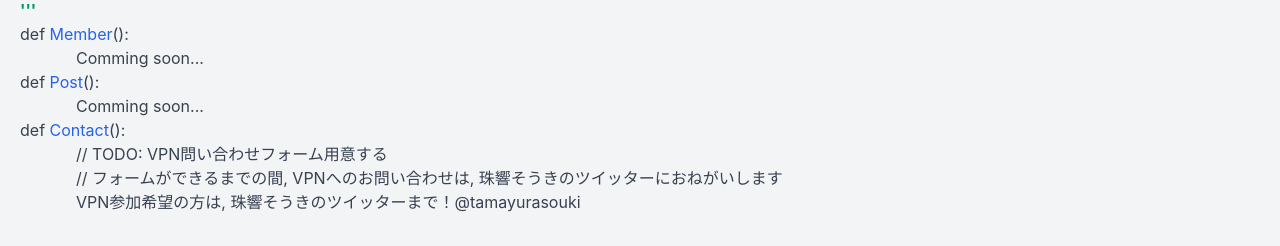
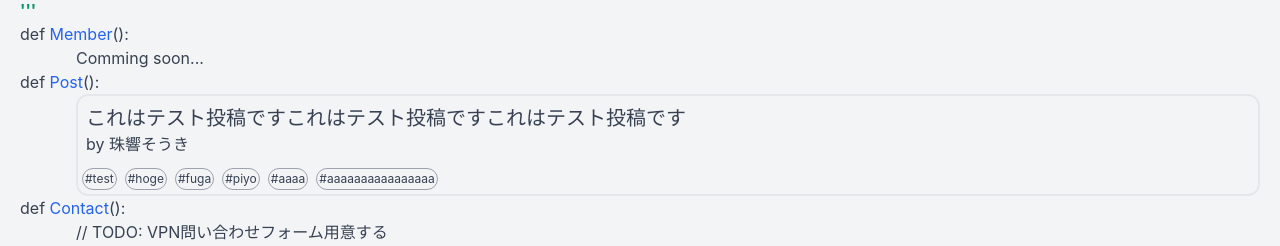
Before and after one commit to VirtualProgrammersNetwork/vpn-website, a Next.js app: page / in a window 1280 px wide. Shown: the part 399-645 px from the top of the page. Built offline with nearby package versions, Linux system fonts and the light colour scheme; what @tailwindcss/typography, tailwindcss-neumorphism would draw is missing.

Commit message:
feat: 投稿一覧実装
投稿の数が増えたときの状態は未検証

```diff
--- a/src/components/index/post.tsx
+++ b/src/components/index/post.tsx
@@ -1,9 +1,36 @@
+import Link from 'next/link';
+import PostType from '../../types/post';
 import Section from './section';
+import Tags from '../tags';
+
+const PostSummaryCard = ({ postData }: { postData: PostType }): JSX.Element => (
+  <Link href={`/posts/${postData.slug}`} passHref>
+    <div className="flex flex-col border-2 rounded-xl cursor-pointer hover:bg-gray-200">
+      <div className="m-2">
+        <div className="text-xl">{postData.title}</div>
+        <div className="min-w-max">by {postData.author.name}</div>
+      </div>
+      <div className="flex flex-row justify-between">
+        <Tags tags={postData.tags} />
+      </div>
+    </div>
+  </Link>
+);
 
 // VPNに投稿された記事一覧
-const Post = (): JSX.Element => (
-  // eslint-disable-next-line react/no-children-prop
-  <Section title="Post" children={undefined} />
-);
+type Props = {
+  allPosts: PostType[];
+};
+
+const Post = ({ allPosts }: Props): JSX.Element => {
+  const summaryCards = allPosts.map((postData) => (
+    <PostSummaryCard key={postData.slug} postData={postData} />
+  ));
+  return (
+    <Section title="Post">
+      <div className="overflow-y-auto">{summaryCards}</div>
+    </Section>
+  );
+};
 
 export default Post;
--- /dev/null
+++ b/src/components/tags.tsx
@@ -0,0 +1,17 @@
+const TagIcon = ({ tag }: { tag: string }): JSX.Element => (
+  <div className="text-xs rounded-full border border-gray-400 p-0.5 m-1 max-w-min max-h-min">
+    #{tag}
+  </div>
+);
+
+const Tags = ({ tags }: { tags: string[] }): JSX.Element => {
+  return (
+    <div className="flex flex-row overflow-hidden">
+      {tags.map((tag) => (
+        <TagIcon key={tag} tag={tag} />
+      ))}
+    </div>
+  );
+};
+
+export default Tags;
--- a/src/pages/index.tsx
+++ b/src/pages/index.tsx
@@ -1,22 +1,50 @@
 import type { NextPage } from 'next';
 // eslint-disable-next-line sort-imports
+import Author from '../types/author';
 import Contact from '../components/index/contact';
 import IndexHero from '../components/index/index-hero';
 import Layout from '../components/layout/layout';
 import Member from '../components/index/member';
 import Post from '../components/index/post';
+import PostType from '../types/post';
 import WhatIsVPN from '../components/index/what-is-vpn';
+import { getAllPosts } from '../lib/posts-utils';
+
+type Props = {
+  allPosts: PostType[];
+};
 
 /** インデックス ページ */
-const IndexPage: NextPage = () => (
+const IndexPage: NextPage<Props> = ({ allPosts }) => (
   <Layout title="Hello, world!">
     <IndexHero />
     <WhatIsVPN />
     <Member />
-    <Post />
+    <Post allPosts={allPosts} />
     <Contact />
   </Layout>
 );
 IndexPage.displayName = 'IndexPage';
 
 export default IndexPage;
+
+// ページに表示する用に全てのブログの要約を取得
+// 必要な要素だけ抜き出すので, 型周りがややこしい, そのうち考える
+type IndexProps = Promise<{
+  props: {
+    allPosts: {
+      slug?: string;
+      title?: string;
+      author?: Author;
+      tags?: string[];
+    }[];
+  };
+}>;
+
+export const getStaticProps = async (): IndexProps => {
+  const allPosts = getAllPosts(['slug', 'title', 'author', 'tags']);
+
+  return {
+    props: { allPosts },
+  };
+};
```
